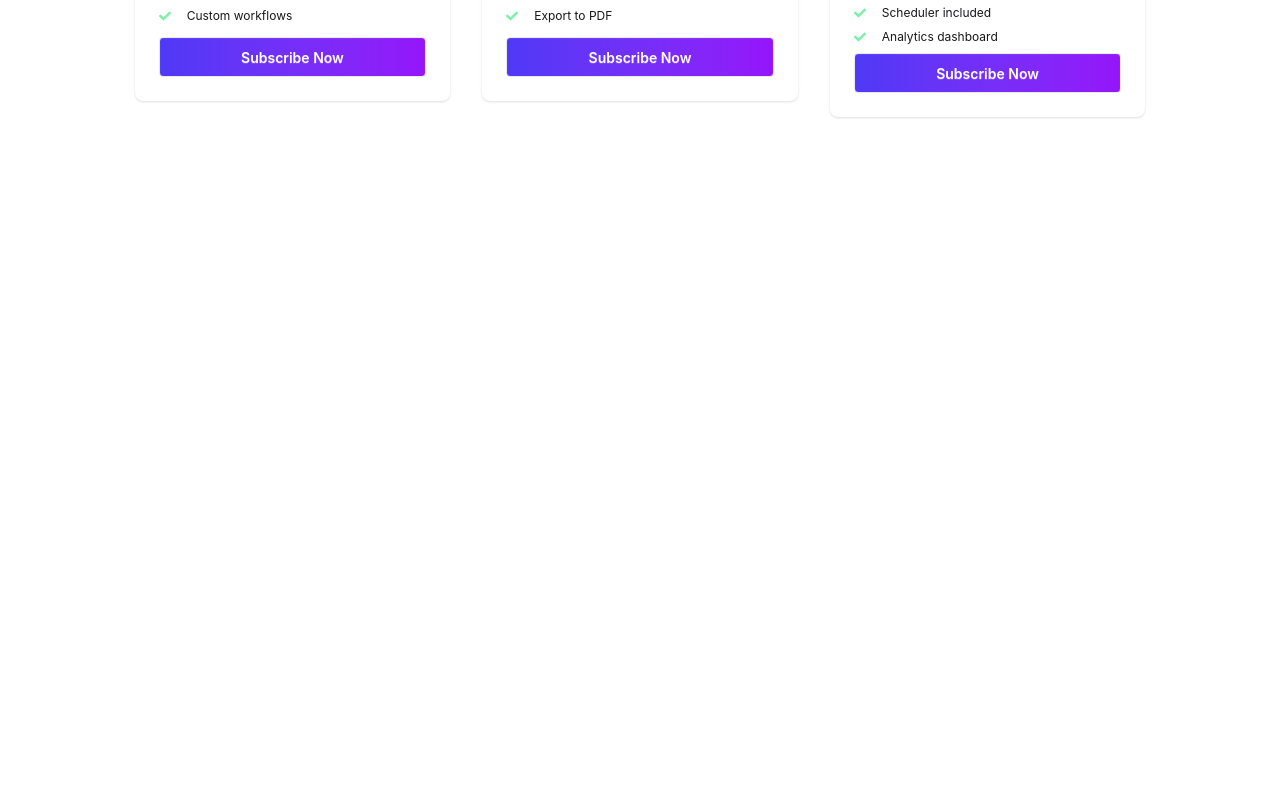
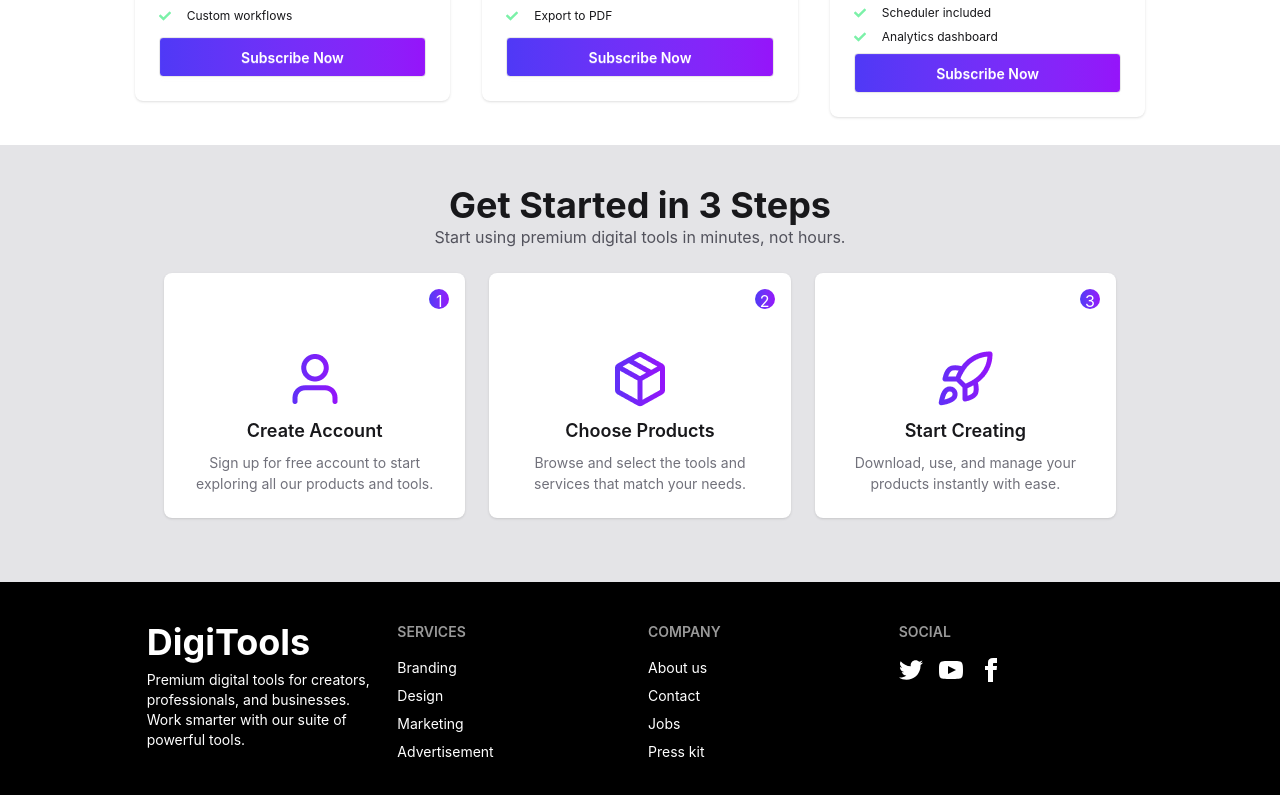
Before and after one commit to Nickroy12/DigiTool, a React (Vite) app: page / in a window 1280 px wide. Shown: the part 1617-2412 px from the top of the page. Before the commit the page ends 1762 px from the top, so only its background shows below. Built offline with nearby package versions, Linux system fonts and the light colour scheme.

Commit message:
fotter and step

```diff
--- /dev/null
+++ b/public/steps.json
@@ -0,0 +1,26 @@
+[
+  {
+    "id": 1,
+    "title": "Create Account",
+    "description": "Sign up for free account to start exploring all our products and tools.",
+    "icon": "create-account",
+    "step": 1,
+    "icon": "../src/assets/user.png"
+  },
+  {
+    "id": 2,
+    "title": "Choose Products",
+    "description": "Browse and select the tools and services that match your needs.",
+    "icon": "choose-products",
+    "step": 2,
+    "icon": "../src/assets/package.png"
+  },
+  {
+    "id": 3,
+    "title": "Start Creating",
+    "description": "Download, use, and manage your products instantly with ease.",
+    "icon": "start-creating",
+    "step": 3,
+    "icon": "../src/assets/rocket.png"
+  }
+]
--- a/src/App.jsx
+++ b/src/App.jsx
@@ -5,6 +5,8 @@
 import { Navbar } from './components/Navbar'
 import { Tools } from './components/Tools'
 import { ToastContainer } from 'react-toastify'
+import { Footer } from './components/Footer'
+import { Step } from './components/Step'
 
 function App() {
    const [select , setSelect] = useState([])
@@ -12,8 +14,12 @@
     const res = await fetch('./product.json')
     return res.json()
   }
-
+  const fetchStep = async () =>{
+    const res = await fetch('./steps.json')
+     return res.json()
+  }
   const dataPromise = dataFetch();
+  const stepPromise = fetchStep()
 
   return (
     <div>
@@ -24,7 +30,11 @@
       <Suspense fallback={<p>Loading tools...</p>}>
         <Tools dataPromise={dataPromise} select={select} setSelect={setSelect}/>
       </Suspense>
+      <Suspense fallback={<p>Loading tools...</p>}>
+        <Step stepPromise={stepPromise}/>
+      </Suspense>
         <ToastContainer />
+        <Footer/>
     </div>
   )
 }
--- /dev/null
+++ b/src/components/Footer.jsx
@@ -0,0 +1,69 @@
+import React from 'react'
+
+export const Footer = () => {
+  return (
+    <div className='bg-black text-white'>
+<footer className="footer sm:footer-horizontal grid md:grid-cols-4 w-10/12 m-auto  p-10">
+  <nav>
+    <h6 className="text-4xl font-bold">DigiTools</h6>
+    <p>Premium digital tools for creators, professionals, and businesses. Work smarter with our suite of powerful tools.</p>
+
+  </nav>
+  <nav>
+    <h6 className="footer-title">Services</h6>
+    <a className="link link-hover">Branding</a>
+    <a className="link link-hover">Design</a>
+    <a className="link link-hover">Marketing</a>
+    <a className="link link-hover">Advertisement</a>
+  </nav>
+  <nav>
+    <h6 className="footer-title">Company</h6>
+    <a className="link link-hover">About us</a>
+    <a className="link link-hover">Contact</a>
+    <a className="link link-hover">Jobs</a>
+    <a className="link link-hover">Press kit</a>
+  </nav>
+  <nav>
+    <h6 className="footer-title">Social</h6>
+    <div className="grid grid-flow-col gap-4">
+      <a>
+        <svg
+          xmlns="http://www.w3.org/2000/svg"
+          width="24"
+          height="24"
+          viewBox="0 0 24 24"
+          className="fill-current">
+          <path
+            d="M24 4.557c-.883.392-1.832.656-2.828.775 1.017-.609 1.798-1.574 2.165-2.724-.951.564-2.005.974-3.127 1.195-.897-.957-2.178-1.555-3.594-1.555-3.179 0-5.515 2.966-4.797 6.045-4.091-.205-7.719-2.165-10.148-5.144-1.29 2.213-.669 5.108 1.523 6.574-.806-.026-1.566-.247-2.229-.616-.054 2.281 1.581 4.415 3.949 4.89-.693.188-1.452.232-2.224.084.626 1.956 2.444 3.379 4.6 3.419-2.07 1.623-4.678 2.348-7.29 2.04 2.179 1.397 4.768 2.212 7.548 2.212 9.142 0 14.307-7.721 13.995-14.646.962-.695 1.797-1.562 2.457-2.549z"></path>
+        </svg>
+      </a>
+      <a>
+        <svg
+          xmlns="http://www.w3.org/2000/svg"
+          width="24"
+          height="24"
+          viewBox="0 0 24 24"
+          className="fill-current">
+          <path
+            d="M19.615 3.184c-3.604-.246-11.631-.245-15.23 0-3.897.266-4.356 2.62-4.385 8.816.029 6.185.484 8.549 4.385 8.816 3.6.245 11.626.246 15.23 0 3.897-.266 4.356-2.62 4.385-8.816-.029-6.185-.484-8.549-4.385-8.816zm-10.615 12.816v-8l8 3.993-8 4.007z"></path>
+        </svg>
+      </a>
+      <a>
+        <svg
+          xmlns="http://www.w3.org/2000/svg"
+          width="24"
+          height="24"
+          viewBox="0 0 24 24"
+          className="fill-current">
+          <path
+            d="M9 8h-3v4h3v12h5v-12h3.642l.358-4h-4v-1.667c0-.955.192-1.333 1.115-1.333h2.885v-5h-3.808c-3.596 0-5.192 1.583-5.192 4.615v3.385z"></path>
+        </svg>
+      </a>
+    </div>
+  </nav>
+
+</footer>
+
+</div>
+  )
+}
--- /dev/null
+++ b/src/components/Step.jsx
@@ -0,0 +1,19 @@
+import React, { use } from 'react'
+import { StepCard } from '../ui/StepCard'
+
+export const Step = ({ stepPromise }) => {
+  const steps = use(stepPromise)
+
+  return (
+  <div className='p-10 bg-zinc-200'>
+    <h1 className='text-4xl font-bold text-center'>Get Started in 3 Steps</h1>
+        <p className='text-center text-zinc-600'>Start using premium digital tools in minutes, not hours.</p>
+      <div className="grid   w-10/12 m-auto md:grid-cols-3 gap-6 p-6">
+
+      {steps.map(step => (
+        <StepCard step={step}/>
+      ))}
+    </div>
+  </div>
+  )
+}
--- a/src/components/Tools.jsx
+++ b/src/components/Tools.jsx
@@ -14,7 +14,7 @@
            <Toggle tab={tab} setTab={setTab} select={select} setSelect={setSelect}/>
       { tab === 'Products' ?  <div className='grid md:grid-cols-3 gap-8'>
             {data.map(tool => {
-        return <Card tool={tool} select={select} setSelect={setSelect} />
+        return <Card key={tool.id} tool={tool} select={select} setSelect={setSelect} />
     })}
         </div> : <Selection select={select} setSelect={setSelect}/>}
     </div>
--- /dev/null
+++ b/src/ui/StepCard.jsx
@@ -0,0 +1,19 @@
+import React from 'react'
+
+export const StepCard = ({step}) => {
+  return (
+    <div>
+        <div className="card bg-white shadow-sm">
+            <div className='flex justify-end p-4'>
+              <div className='rounded-full bg-gradient-to-r w-5 text-center h-5 from-[#4f39f6] to-[#9514fa] text-white '>{step.id}</div>
+            </div>
+  <div className="card-body items-center text-center">
+    <img src={step.icon} alt="" />
+    <h2 className="card-title">{step.title}</h2>
+    <p className='text-zinc-500'>{step.description}</p>
+
+  </div>
+</div>
+    </div>
+  )
+}
```
